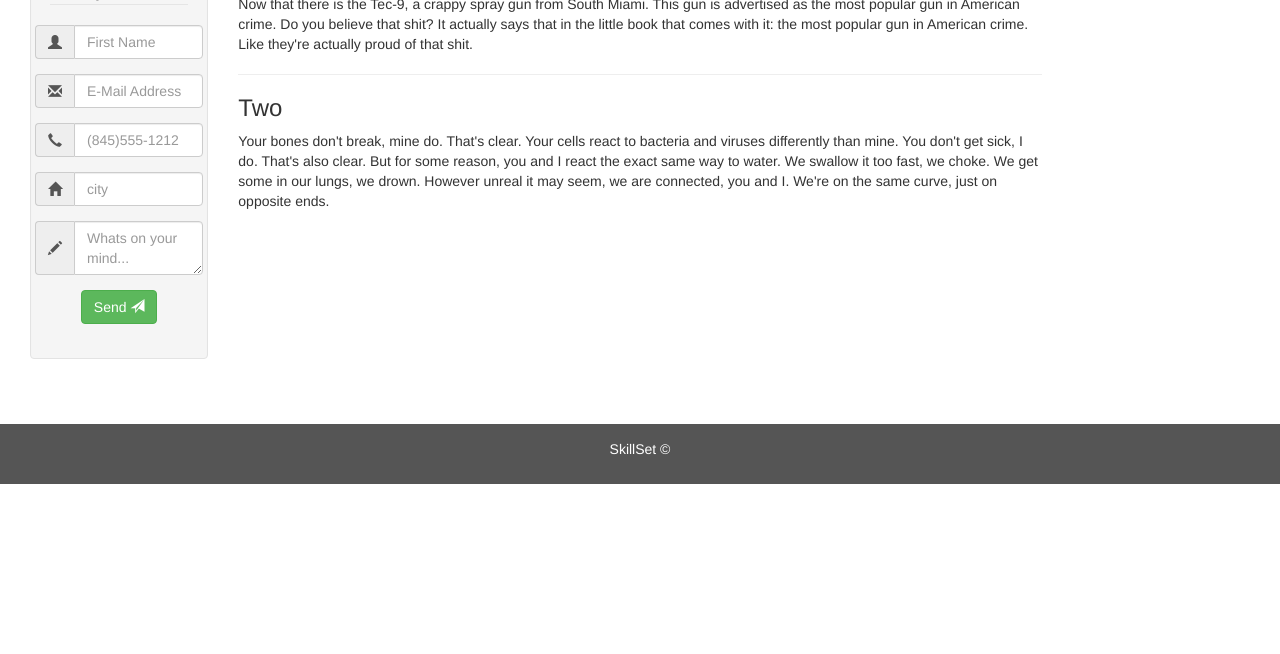
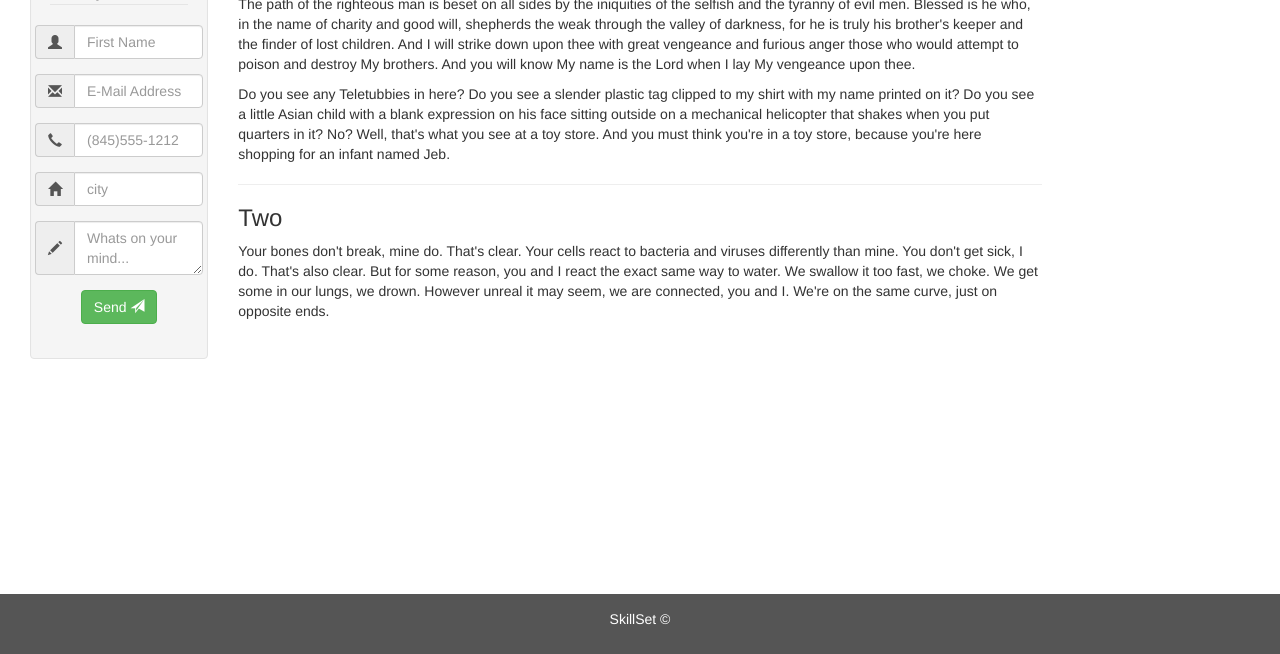
Before and after one commit to dreisel/SkillSetBootStrap, a plain HTML site: page index.html in a window 1280 px wide. Shown: the part 148-802 px from the top of the page. Drawn offline with nearby package versions, Linux system fonts and the light colour scheme.

```diff
--- a/index.html
+++ b/index.html
@@ -11,7 +11,7 @@
 </head>
 <body>
 <nav class="navbar navbar-inverse">
-    <div class="container-fluid">
+    <!--<div class="container-fluid">-->
         <div class="navbar-header">
             <button type="button" class="navbar-toggle" data-toggle="collapse" data-target="#myNavbar">
                 <span class="icon-bar"></span>
@@ -31,7 +31,7 @@
                 <li><a href="#" data-toggle="modal" data-target="#myModal"><span class="glyphicon glyphicon-log-in"></span> Login</a></li>
             </ul>
         </div>
-    </div>
+    <!--</div>-->
 </nav>
 <div id="myModal" class="modal fade" role="dialog">
     <div class="modal-dialog">
@@ -115,8 +115,13 @@
         </div>
         <div class="col-sm-8 text-left">
             <h1>One</h1>
-            <p>
-                Now that there is the Tec-9, a crappy spray gun from South Miami. This gun is advertised as the most popular gun in American crime. Do you believe that shit? It actually says that in the little book that comes with it: the most popular gun in American crime. Like they're actually proud of that shit.</p>
+            <!-- start slipsum code -->
+
+            <p>The path of the righteous man is beset on all sides by the iniquities of the selfish and the tyranny of evil men. Blessed is he who, in the name of charity and good will, shepherds the weak through the valley of darkness, for he is truly his brother's keeper and the finder of lost children. And I will strike down upon thee with great vengeance and furious anger those who would attempt to poison and destroy My brothers. And you will know My name is the Lord when I lay My vengeance upon thee. </p>
+
+            <p>Do you see any Teletubbies in here? Do you see a slender plastic tag clipped to my shirt with my name printed on it? Do you see a little Asian child with a blank expression on his face sitting outside on a mechanical helicopter that shakes when you put quarters in it? No? Well, that's what you see at a toy store. And you must think you're in a toy store, because you're here shopping for an infant named Jeb. </p>
+
+            <!-- end slipsum code -->
             <hr>
             <h3>Two</h3>
             <p>Your bones don't break, mine do. That's clear. Your cells react to bacteria and viruses differently than mine. You don't get sick, I do. That's also clear. But for some reason, you and I react the exact same way to water. We swallow it too fast, we choke. We get some in our lungs, we drown. However unreal it may seem, we are connected, you and I. We're on the same curve, just on opposite ends.</p>
--- a/style.css
+++ b/style.css
@@ -3,16 +3,13 @@
     height: 100%;
 }
 
-.fill {
-    height:500px;
+.fill{
+    min-height: 100%;
+    padding-top: 70px;
+    padding-bottom: 60px;
+    margin-top: -70px;
 }
 
-/*.fill{*/
-    /*min-height: 100%;*/
-    /*padding-top: 70px;*/
-    /*padding-bottom: 60px;*/
-    /*margin-top: -72px;*/
-/*}*/
 .float-left{
     float: left;
 }
@@ -22,7 +19,7 @@
     background-color: #555;
     color: white;
     padding: 15px;
-    /*margin-top: -60px;*/
+    margin-top: -60px;
 }
 
 
```
Also changed, not shown: 1 other file.
